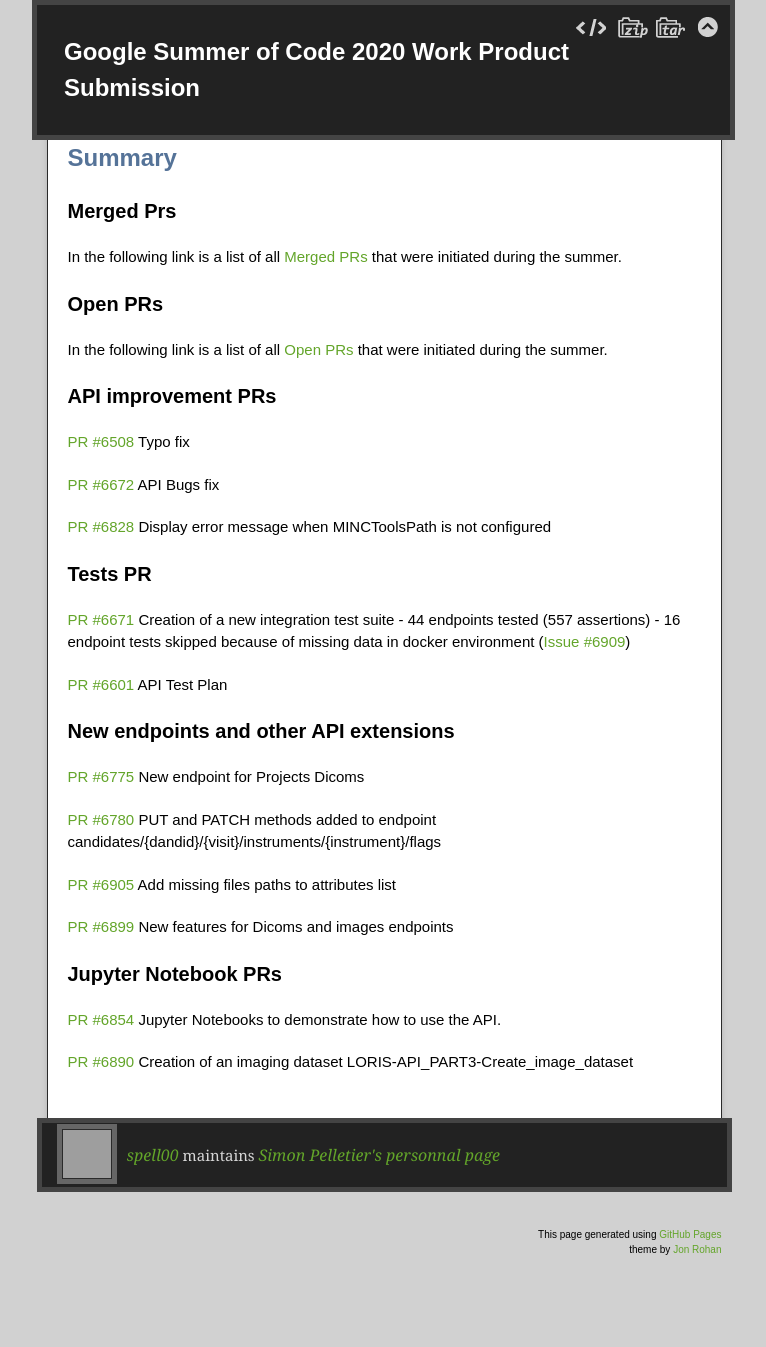
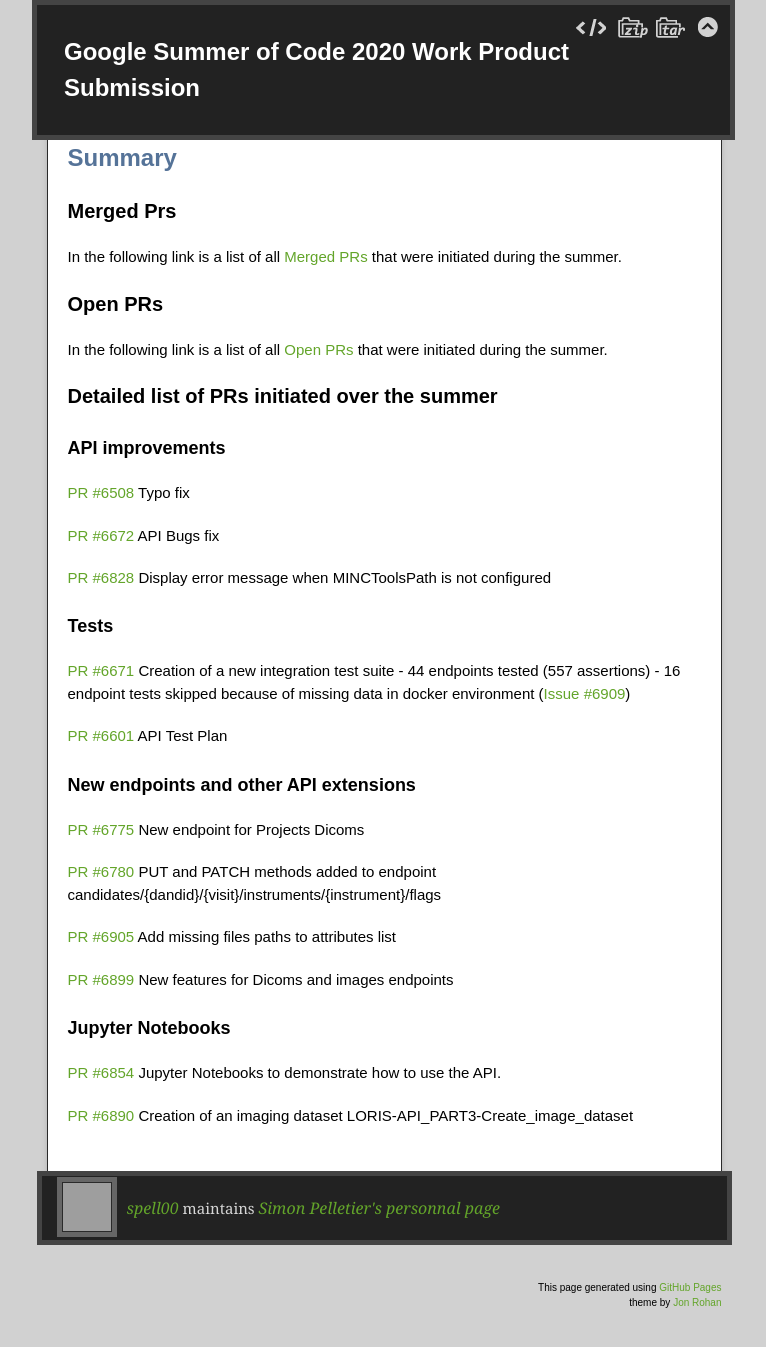
Before and after one commit to spell00/spell.github.io, a Jekyll site: the page built from pages/gsoc-2020.md, in a window 1280 px wide and 1400 px high, scrolled down 2959 px. Shown: the top 1347 px of the window, without its empty margins (256-1022 px from the left). Built offline with Jekyll 4.4.1, drawn with Linux system fonts in a browser that asks for light colours; our own code applies the rules of GitHub Pages for plain Markdown files; grey boxes are pictures that could not be loaded.

```diff
--- a/pages/gsoc-2020.md
+++ b/pages/gsoc-2020.md
@@ -104,8 +104,8 @@ In the following link is a list of all [Merged PRs](https://github.com/aces/Lori
 
 In the following link is a list of all [Open PRs](https://github.com/aces/Loris/pulls?q=is%3Apr+author%3Aspell00+is%3Aopen+created%3A%3C2020-08-31+) that were initiated during the summer.
 
-
-### API improvement PRs
+### Detailed list of PRs initiated over the summer
+#### API improvements
 [PR #6508](https://github.com/aces/Loris/pull/6672) Typo fix
 
 [PR #6672](https://github.com/aces/Loris/pull/6672) API Bugs fix
@@ -113,14 +113,14 @@ In the following link is a list of all [Open PRs](https://github.com/aces/Loris/
 [PR #6828](https://github.com/aces/Loris/pull/6828) Display error message when MINCToolsPath is not configured
 
 
-### Tests PR
+#### Tests
 [PR #6671](https://github.com/aces/Loris/pull/6671) Creation of a new integration test suite
     - 44 endpoints tested (557 assertions)
     - 16 endpoint tests skipped because of missing data in docker environment ([Issue #6909]())
 
 [PR #6601](https://github.com/aces/Loris/pull/6601) API Test Plan
 
-### New endpoints and other API extensions
+#### New endpoints and other API extensions
 
 [PR #6775](https://github.com/aces/Loris/pull/6775) New endpoint for Projects Dicoms
 
@@ -132,7 +132,7 @@ candidates/{dandid}/{visit}/instruments/{instrument}/flags
 [PR #6899](https://github.com/aces/Loris/pull/6899) New features for Dicoms and images endpoints
 
 
-### Jupyter Notebook PRs
+#### Jupyter Notebooks
 
 [PR #6854](https://github.com/aces/Loris/pull/6854) Jupyter Notebooks to demonstrate how to use the
 API.
```
